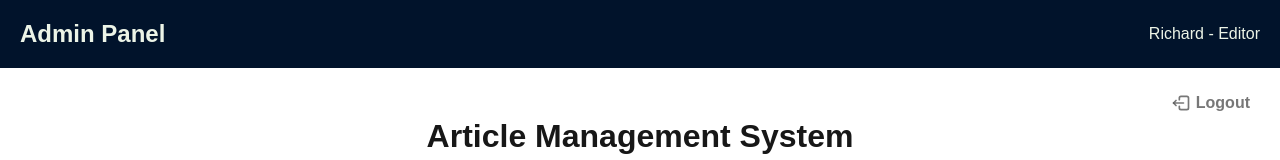
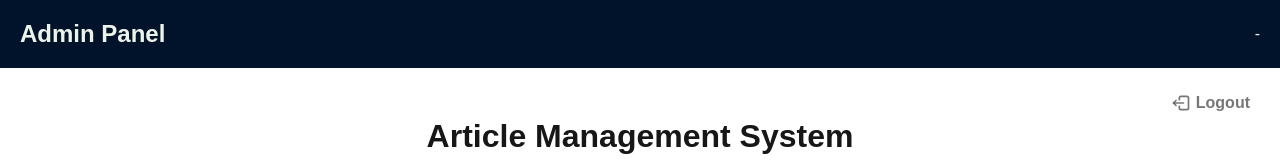
Before and after one commit to drahcir-ediacla/sample-project-skill-assessment, a Next.js app: page /admin in a window 1280 px wide. Shown: the top 160 px of the page. Built offline with nearby package versions, Linux system fonts and the light colour scheme; no server answers.

Commit message:
lazy commit

```diff
--- a/app/admin/AdminHeader.tsx
+++ b/app/admin/AdminHeader.tsx
@@ -1,11 +1,14 @@
-import React from 'react'
+'use client'
+import useAuthentication from '../hooks/authHook'
 import styles from './page.module.css'
 
 const AdminHeader = () => {
+  const {user: authUser} = useAuthentication()
+
   return (
     <header className={styles.headerContainer}>
-        <div className='col1'><h2>Admin Panel</h2></div>
-        <div className='col2'>Richard - Editor</div>
+      <div className='col1'><h2>Admin Panel</h2></div>
+      <div className='col2'>{authUser?.firstname} - {authUser?.type}</div>
     </header>
   )
 }
--- a/app/api/auth/check-auth/route.ts
+++ b/app/api/auth/check-auth/route.ts
@@ -38,7 +38,7 @@ export function GET(request: NextRequest) {
       lastname: user.firstname,
       type: user.type,
       status: user.status
-    });
+    }, { status: 200 });
   } catch (error) {
     console.error("JWT verification failed:", error);
     return NextResponse.json({ error: "Invalid or expired token" }, { status: 401 });
--- /dev/null
+++ b/app/hooks/authHook.tsx
@@ -0,0 +1,42 @@
+import { useState, useEffect, useMemo } from "react";
+import axiosHandler from "../utils/axiosHandler";
+
+interface User {
+    message: string; // Matches "Authorized"
+    id: number;
+    username: string;
+    firstname: string;
+    lastname: string;
+    type: "Writer" | "Editor";
+    status: "Active" | "Inactive";
+}
+
+const useAuthentication = () => {
+    const [authUser, setAuthUser] = useState<User | null>(null); // Define the state type
+
+    useEffect(() => {
+        const fetchUserData = async () => {
+            try {
+                const response = await axiosHandler.get<User>("/api/auth/check-auth"); // Response is of type User
+                if (response?.status === 200) {
+                    setAuthUser(response.data); // Assign response.data to authUser
+                } else {
+                    console.warn(`Unexpected response status: ${response?.status}`);
+                    setAuthUser(null); // Reset state if the status is not OK
+                }
+            } catch (error) {
+                console.error("Error fetching user data:", error);
+                setAuthUser(null); // Reset state in case of error
+            }
+        };
+
+        fetchUserData();
+    }, []);
+
+    // Memoize user to maintain a stable reference
+    const memoizedUser = useMemo(() => authUser, [authUser]);
+
+    return { user: memoizedUser };
+};
+
+export default useAuthentication;
--- a/app/layout.tsx
+++ b/app/layout.tsx
@@ -25,7 +25,7 @@ export default function RootLayout({
   return (
     <html lang="en">
       <body className={`${geistSans.variable} ${geistMono.variable}`}>
-        {children}
+          {children}
       </body>
     </html>
   );
```
Also changed, not shown: app/admin/page.tsx (+19 -0 lines), app/api/auth/logout/route.ts (+7 -4 lines), middleware.ts (added, +20 -0 lines), app/LoginForm.tsx (line endings or trailing spaces).
